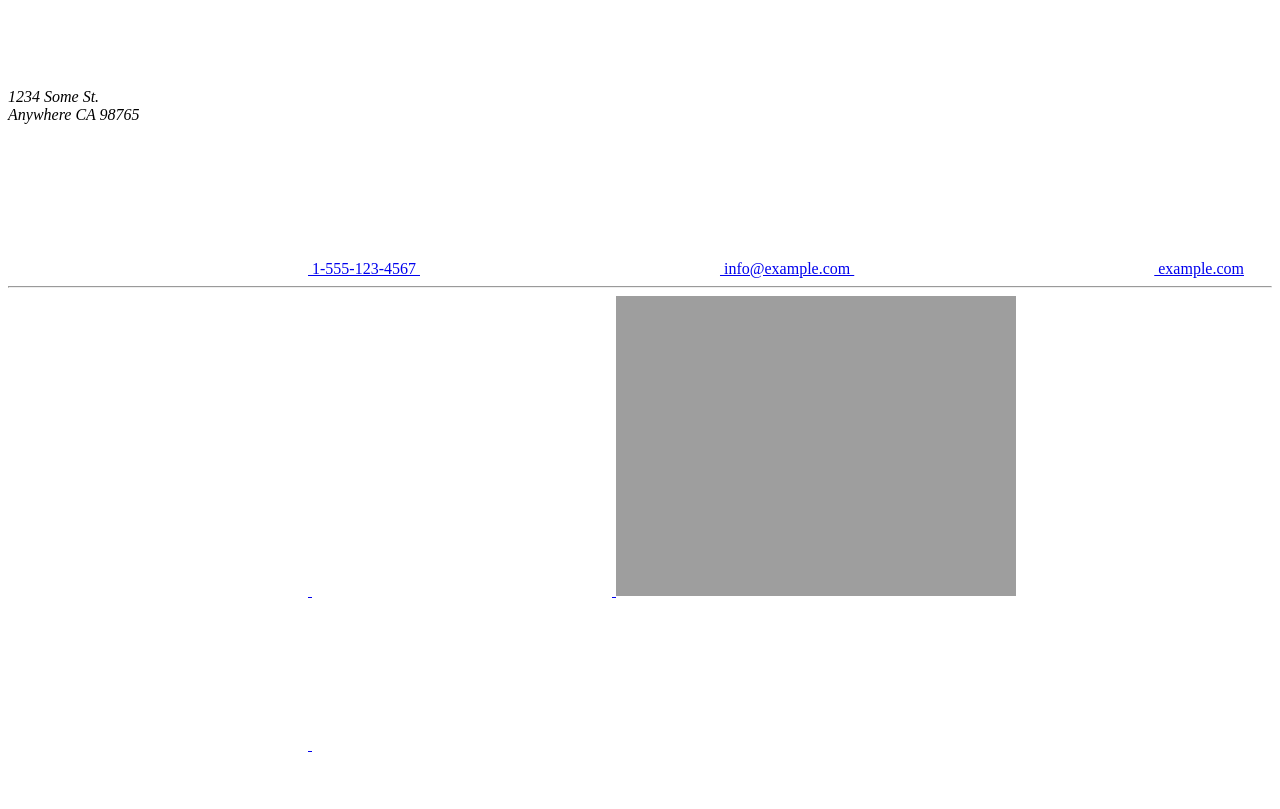
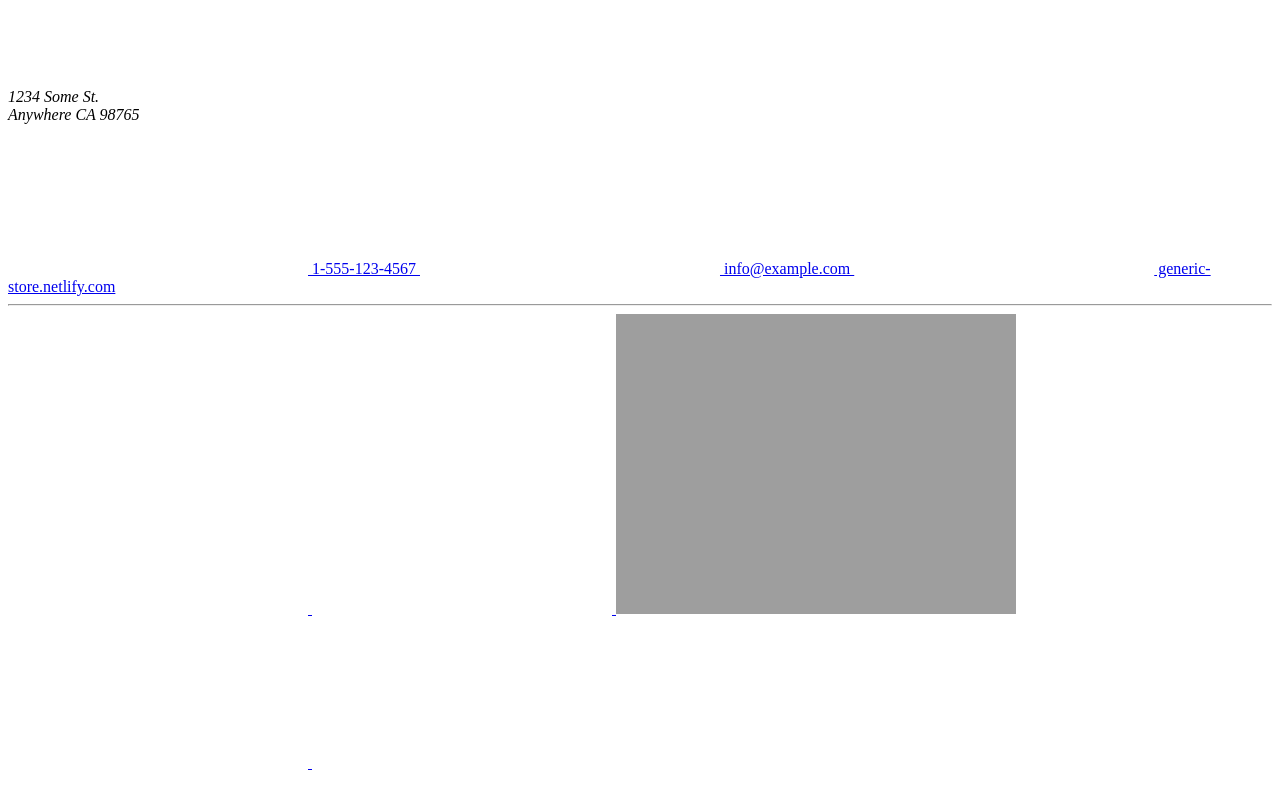
Before and after one commit to shgysk8zer0/ecom-demo, a Jekyll site: the page built from index.html, in a window 1280 px wide and 900 px high, scrolled down 2775 px. Shown: the top 809 px of the window. Built offline with Jekyll 4.4.1, drawn with Linux system fonts in a browser that asks for light colours; the list of posts is cut into pages by our own code; part of the change alters nothing that is shown.

Commit message:
Update site URL

```diff
--- a/_config.yml
+++ b/_config.yml
@@ -1,6 +1,6 @@
 author: Chris Zuber
 title: Generic Company
-url: 'https://shgysk8zer0.github.io'
+url: 'https://generic-store.netlify.com'
 markdown: kramdown
 version: 0.1.0
 lang: en
--- a/_data/company.yml
+++ b/_data/company.yml
@@ -6,5 +6,5 @@ address:
   postalCode: 98765
 telephone: +1-555-123-4567
 email: info@example.com
-url: 'https://example.com'
+url: 'https://generic-store.netlify.com'
 logo: /img/logo.svg
```
